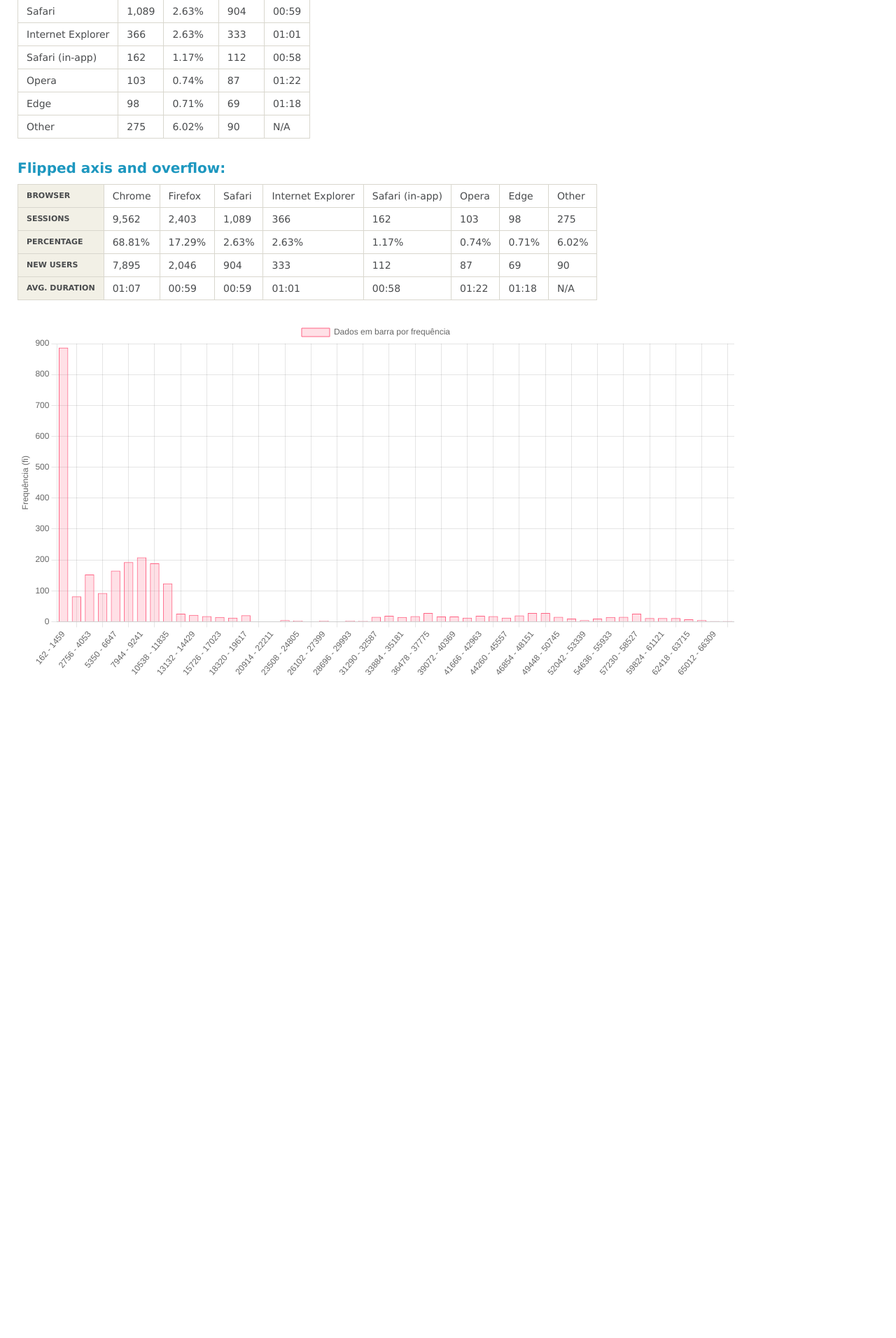
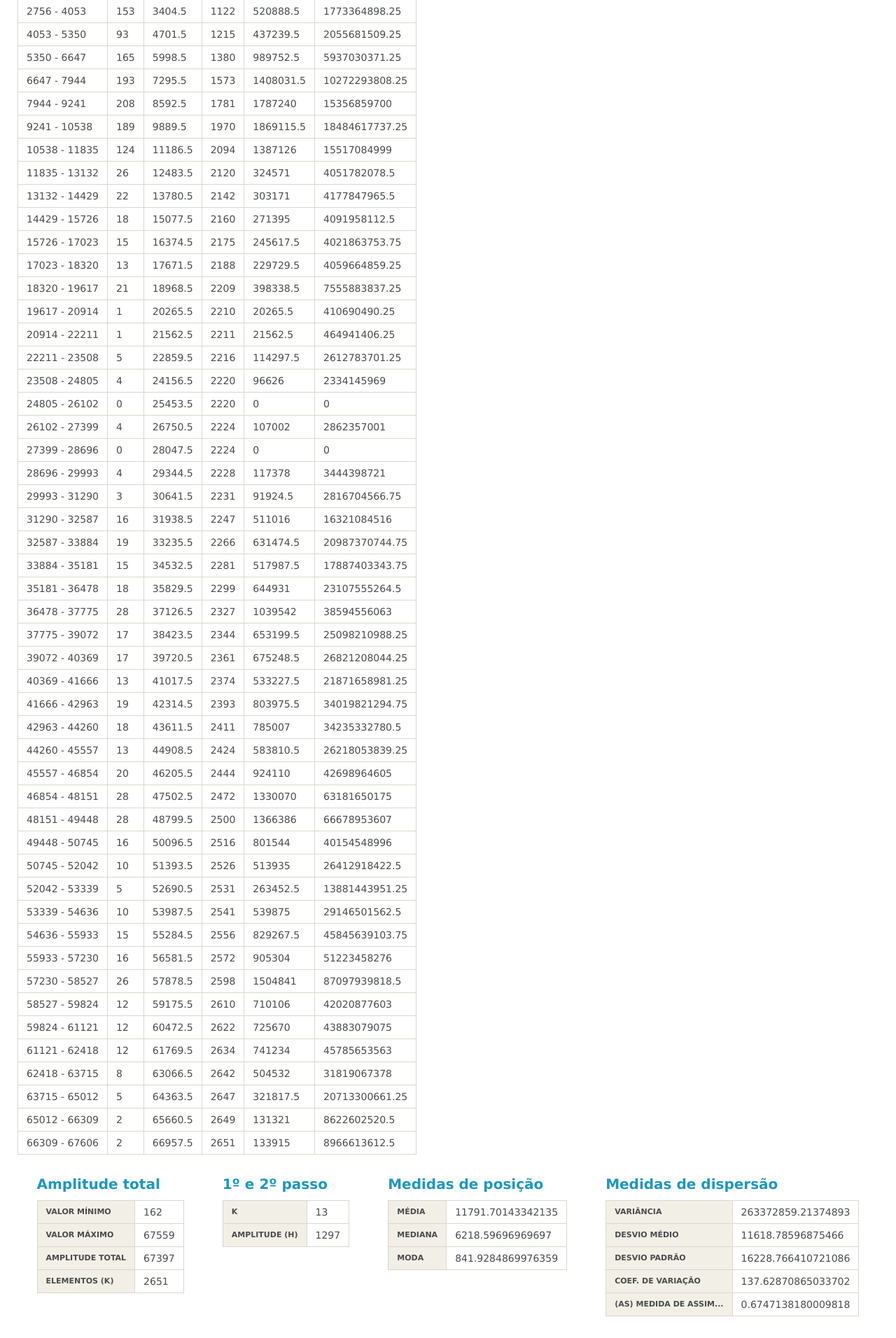
Before and after one commit to pleonardodp12/statistic, a React (Vite) app: page / in a window 1280 px wide. Shown: the part 160-2072 px from the top of the page at 70% size. Before the commit the page ends 1156 px from the top, so only its background shows below. Built offline with nearby package versions, Linux system fonts and the light colour scheme.

Commit message:
adicionando tabelas

```diff
--- a/src/App.tsx
+++ b/src/App.tsx
@@ -1,16 +1,26 @@
-import { Bar, Line, Scatter } from "react-chartjs-2";
-
+import { Scatter } from "react-chartjs-2";
 import { analyzeArray } from "./utils";
 import { data } from "./data";
 import { Chart, registerables } from "chart.js";
 import "./style.css";
 Chart.register(...registerables);
 
+//exemplo de dados com AS negativo
+// const data = [
+//   20, 25, 25, 25, 25, 25, 21, 24, 24, 24, 24, 25, 25, 25, 15, 27, 26, 26, 30,
+// ];
+
+//exemplo de dados com AS = 0
+// const data = [
+//   20, 25, 25, 25, 25, 25, 21, 24, 24, 24, 24, 25, 25, 25, 15, 27, 26, 26, 30,
+//   33, 33, 15,
+// ];
+
 const dados = analyzeArray(data);
 
 console.log(dados);
 
-const findMFromClasses = () => {};
+// const findMFromClasses = () => {};
 
 function App() {
   return (
@@ -29,136 +39,107 @@ function App() {
           </tr>
         </thead>
         <tbody>
+          {dados.tabelaDeClasses.map((item, index) => (
+            <tr key={index}>
+              {Object.values(item).map((valor, subIndex) => (
+                <td key={subIndex}>{valor}</td>
+              ))}
+            </tr>
+          ))}
+        </tbody>
+      </table>
+      <div className="group-tables">
+        <div>
+          <h2>Amplitude total</h2>
+          <table className="rtable rtable--flip">
+            <thead>
               <tr>
-            <td>Chrome</td>
-            <td>9,562</td>
-            <td>68.81%</td>
-            <td>7,895</td>
-            <td>01:07</td>
+                <th>Valor mínimo</th>
+                <th>Valor máximo</th>
+                <th>Amplitude total</th>
+                <th>elementos (K)</th>
               </tr>
+            </thead>
+
+            <tbody>
               <tr>
-            <td>Firefox</td>
-            <td>2,403</td>
-            <td>17.29%</td>
-            <td>2,046</td>
-            <td>00:59</td>
-          </tr>
-          <tr>
-            <td>Safari</td>
-            <td>1,089</td>
-            <td>2.63%</td>
-            <td>904</td>
-            <td>00:59</td>
-          </tr>
-          <tr>
-            <td>Internet Explorer</td>
-            <td>366</td>
-            <td>2.63%</td>
-            <td>333</td>
-            <td>01:01</td>
-          </tr>
-          <tr>
-            <td>Safari (in-app)</td>
-            <td>162</td>
-            <td>1.17%</td>
-            <td>112</td>
-            <td>00:58</td>
-          </tr>
-          <tr>
-            <td>Opera</td>
-            <td>103</td>
-            <td>0.74%</td>
-            <td>87</td>
-            <td>01:22</td>
-          </tr>
-          <tr>
-            <td>Edge</td>
-            <td>98</td>
-            <td>0.71%</td>
-            <td>69</td>
-            <td>01:18</td>
-          </tr>
-          <tr>
-            <td>Other</td>
-            <td>275</td>
-            <td>6.02%</td>
-            <td>90</td>
-            <td>N/A</td>
+                <td>{dados.primeiroNumero}</td>
+                <td>{dados.ultimoNumero}</td>
+                <td>{dados.amplitudeTotal}</td>
+                <td>{dados.elementos}</td>
               </tr>
             </tbody>
           </table>
+        </div>
 
-      <h2>Flipped axis and overflow:</h2>
-
+        <div>
+          <h2>1º e 2º passo</h2>
           <table className="rtable rtable--flip">
             <thead>
               <tr>
-            <th>Browser</th>
-            <th>Sessions</th>
-            <th>Percentage</th>
-            <th>New Users</th>
-            <th>Avg. Duration</th>
+                <th>K</th>
+                <th>Amplitude (h)</th>
               </tr>
             </thead>
             <tbody>
               <tr>
-            <td>Chrome</td>
-            <td>9,562</td>
-            <td>68.81%</td>
-            <td>7,895</td>
-            <td>01:07</td>
-          </tr>
-          <tr>
-            <td>Firefox</td>
-            <td>2,403</td>
-            <td>17.29%</td>
-            <td>2,046</td>
-            <td>00:59</td>
-          </tr>
-          <tr>
-            <td>Safari</td>
-            <td>1,089</td>
-            <td>2.63%</td>
-            <td>904</td>
-            <td>00:59</td>
-          </tr>
-          <tr>
-            <td>Internet Explorer</td>
-            <td>366</td>
-            <td>2.63%</td>
-            <td>333</td>
-            <td>01:01</td>
-          </tr>
-          <tr>
-            <td>Safari (in-app)</td>
-            <td>162</td>
-            <td>1.17%</td>
-            <td>112</td>
-            <td>00:58</td>
-          </tr>
-          <tr>
-            <td>Opera</td>
-            <td>103</td>
-            <td>0.74%</td>
-            <td>87</td>
-            <td>01:22</td>
-          </tr>
-          <tr>
-            <td>Edge</td>
-            <td>98</td>
-            <td>0.71%</td>
-            <td>69</td>
-            <td>01:18</td>
-          </tr>
-          <tr>
-            <td>Other</td>
-            <td>275</td>
-            <td>6.02%</td>
-            <td>90</td>
-            <td>N/A</td>
+                <td>{dados.k2}</td>
+                <td>{dados.h}</td>
               </tr>
             </tbody>
           </table>
+        </div>
+
+        <div>
+          <h2>Medidas de posição</h2>
+          <table className="rtable rtable--flip">
+            <thead>
+              <tr>
+                <th>Média</th>
+                <th>Mediana</th>
+                <th>moda</th>
+              </tr>
+            </thead>
+            <tbody>
+              <tr>
+                <td>{dados.media}</td>
+                <td>{dados.mediana}</td>
+                <td>{dados.moda}</td>
+              </tr>
+            </tbody>
+          </table>
+        </div>
+
+        <div>
+          <h2>Medidas de dispersão</h2>
+          <table className="rtable rtable--flip">
+            <thead>
+              <tr>
+                <th>Variância</th>
+                <th>Desvio médio</th>
+                <th>Desvio Padrão</th>
+                <th>Coef. de variação</th>
+                <th>(AS) Medida de assim...</th>
+              </tr>
+            </thead>
+            <tbody>
+              <tr>
+                <td>{dados.variancia}</td>
+                <td>{dados.desvioMedio}</td>
+                <td>{dados.desvioPadrao}</td>
+                <td>{dados.coeficienteVariacao}</td>
+                <td>{dados.medidasDeAssimetria}</td>
+              </tr>
+            </tbody>
+          </table>
+        </div>
+      </div>
+
+      <p>* Se AS = 0, a o gráfico seria simétrico </p>
+      <br />
+      <p>* Se AS {" > "} 0, Assimétrica positivo </p>
+      <br />
+      <p>* Se AS {" < "} 0, Assimétrica negativo </p>
       <div style={{ width: "80vw" }}>
         <Scatter
           data={{
@@ -180,14 +161,14 @@ function App() {
               //   borderWidth: 1,
               //   backgroundColor: "rgba(123, 145, 0, 0.2)",
               // },
-              // {
-              //   type: "line",
-              //   tension: 0.1,
-              //   label: "",
-              //   data: dados.tabelaDeClasses.map(({ fi }) => fi),
-              //   fill: false,
-              //   borderColor: "rgb(54, 162, 235)",
-              // },
+              {
+                type: "line",
+                tension: 0.1,
+                label: "Gráfico com linha",
+                data: dados.tabelaDeClasses.map(({ fi }) => fi),
+                fill: false,
+                borderColor: "rgb(54, 162, 235)",
+              },
             ],
           }}
           options={{
--- a/src/style.css
+++ b/src/style.css
@@ -3,6 +3,12 @@
   margin: 0;
   box-sizing: border-box;
   font-family: Verdana, Geneva, Tahoma, sans-serif;
+}
+
+.group-tables {
+  display: flex;
+  align-items: flex-start;
+  justify-content: space-around;
 }
 
 .rtable {
```
Lines whose indentation alone changed are shown as unchanged.
